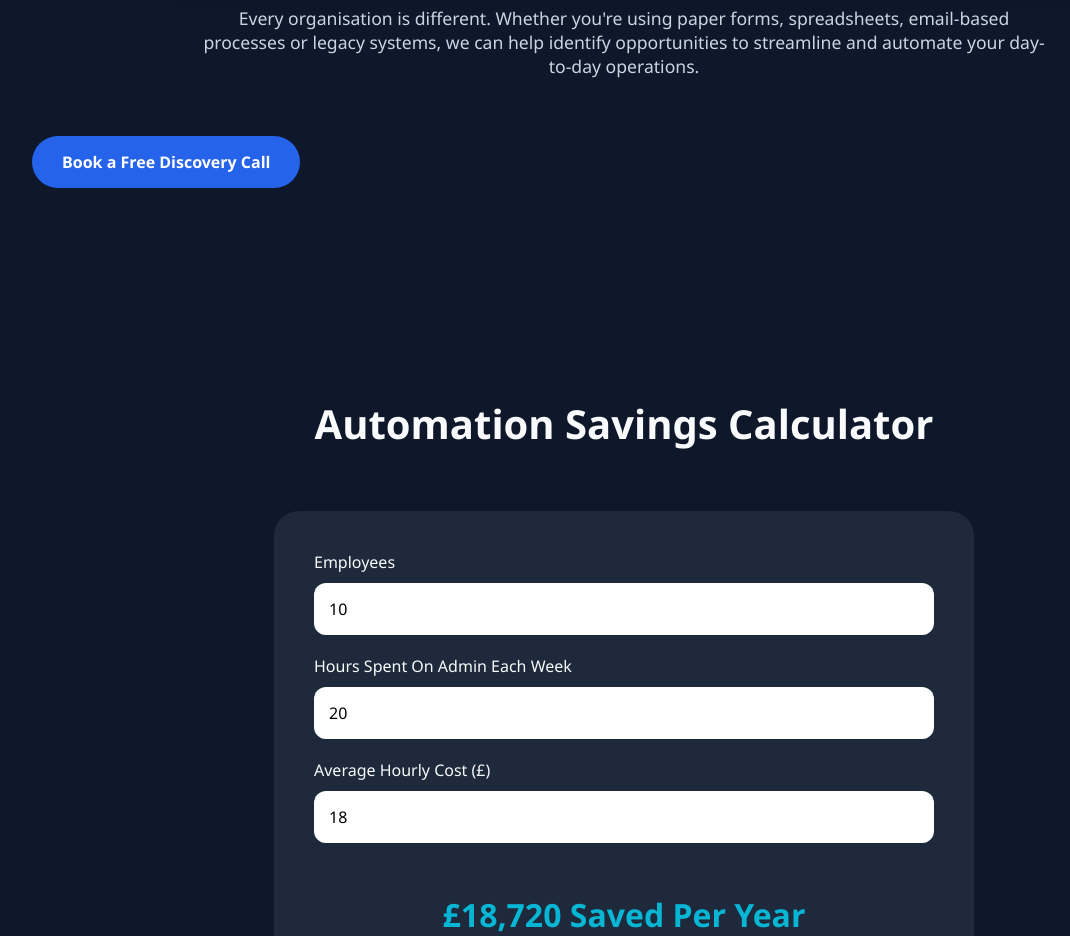
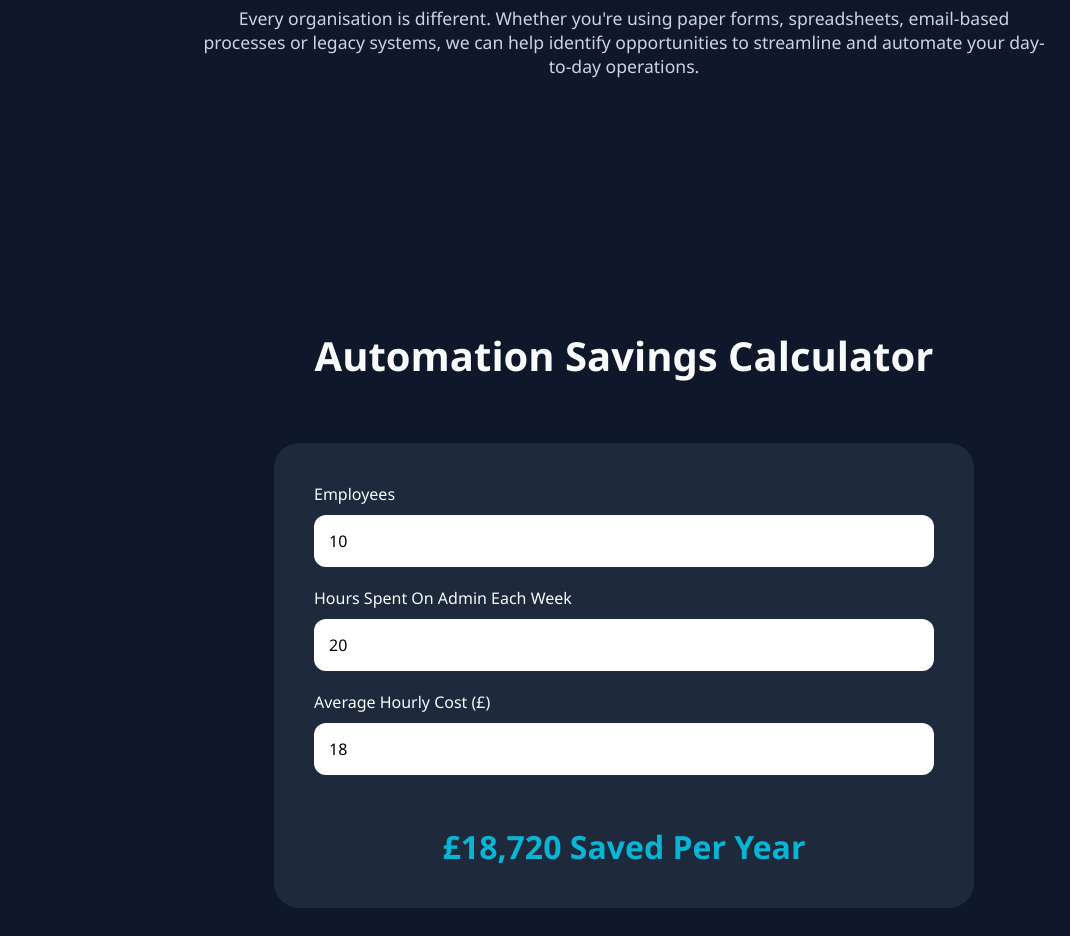
Before and after one commit to simoncottrell23/everyday-digitalsupportV2, a plain HTML site: page index.html in a window 1280 px wide. Shown: the part 2480-3416 px from the top of the page, without its empty margins (16-1086 px from the left). Drawn offline with Linux system fonts and the light colour scheme.

Commit message:
Remove booking link from index.html
Removed the 'Book a Free Discovery Call' link from the intro section.

```diff
--- a/index.html
+++ b/index.html
@@ -533,12 +533,6 @@ box-shadow:0 12px 30px rgba(0,0,0,.35);
 Every organisation is different. Whether you're using paper forms, spreadsheets, email-based processes or legacy systems, we can help identify opportunities to streamline and automate your day-to-day operations.
 </p>
 
-<a href="https://bookings.cloud.microsoft/bookwithme/user/0e5084cc8c3e4bccb57e8f3b7a8f9ae4@everydaydigitalsupport.co.uk/meetingtype/XrJxOG8nI0--uyprZo70Zw2?anonymous&ismsaljsauthenabled&ep=mcard"
-target="_blank"
-class="btn btn-primary">
-Book a Free Discovery Call
-</a>
-
 </div>
 
 </section>
```
